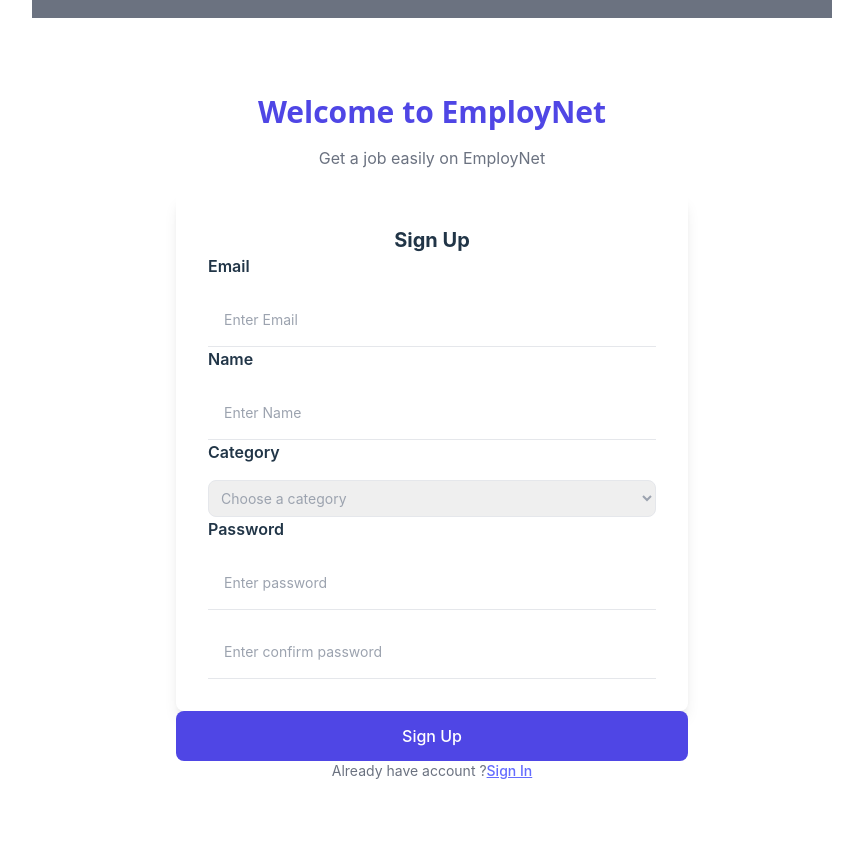
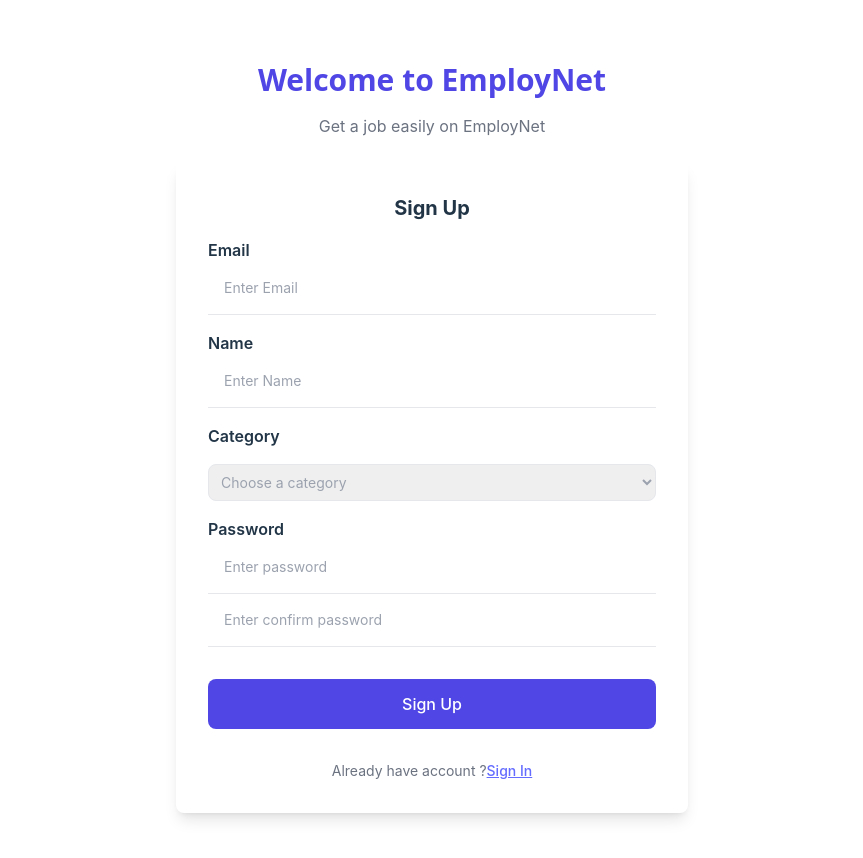
Before and after one commit to BusanCodingClub/EmployNet, a React (Vite) app: page /signup in a window 1280 px wide. Shown: the top 858 px of the page, without its empty margins (208-1071 px from the left). Built offline with nearby package versions, Linux system fonts and the light colour scheme.

Commit message:
로그인, 회웡가입 목업 마진 수정
form에 space-y-4를 삭제하고, label에 mt를 줬습니다.

```diff
--- a/src/pages/signin.jsx
+++ b/src/pages/signin.jsx
@@ -12,26 +12,29 @@ function Signin() {
           <h1 className="text-center text-2xl font-bold text-indigo-600 sm:text-3xl">
             Welcome back to EmployNet
           </h1>
-          <form className="mb-0 mt-6 space-y-4 rounded-lg p-4 shadow-lg sm:p-6 lg:p-8">
+          <form className="mb-0 mt-6 rounded-lg p-4 shadow-lg sm:p-6 lg:p-8">
             <p className="text-center text-xl font-bold">Sign In</p>
-            <label htmlFor="email">Email</label>
+            <label htmlFor="email" className="block mt-4 font-semibold">
+              Email
+            </label>
             <input
               type="email"
               id="email"
               className="w-full border-b border-gray-200 p-4 pe-12 text-sm outline-none focus:border-indigo-200"
               placeholder="Enter Email"
             />
-            <label htmlFor="pw">Password</label>
+            <label htmlFor="pw" className="block mt-4 font-semibold">
+              Password
+            </label>
             <input
               type="password"
               id="pw"
               className="w-full border-b border-gray-200 p-4 pe-12 text-sm outline-none focus:border-indigo-200"
               placeholder="Enter password"
             />
-          </form>
             <button
               type="submit"
-            className="block w-full bg-indigo-600 px-5 py-3 font-medium text-white"
+              className="block my-8 w-full bg-indigo-600 px-5 py-3 font-medium text-white"
             >
               Sign In
             </button>
@@ -41,6 +44,7 @@ function Signin() {
                 Sign Up
               </Link>
             </p>
+          </form>
         </div>
       </div>
     </CenteredContainer>
--- a/src/pages/signup.jsx
+++ b/src/pages/signup.jsx
@@ -15,9 +15,9 @@ function Signup() {
           <p className="mx-auto mt-4 max-w-md text-center text-gray-500">
             Get a job easily on EmployNet
           </p>
-          <form className="mb-0 mt-6 space-y-4 rounded-lg p-4 shadow-lg sm:p-6 lg:p-8">
+          <form className="mb-0 mt-6 rounded-lg p-4 shadow-lg sm:p-6 lg:p-8">
             <p className="text-center text-xl font-bold">Sign Up</p>
-            <label htmlFor="email" className="font-semibold">
+            <label htmlFor="email" className="block mt-4 font-semibold">
               Email
             </label>
             <input
@@ -26,7 +26,7 @@ function Signup() {
               className="w-full border-b border-gray-200 p-4 pe-12 text-sm outline-none focus:border-indigo-200"
               placeholder="Enter Email"
             />
-            <label htmlFor="name" className="font-semibold">
+            <label htmlFor="name" className="block font-semibold mt-4">
               Name
             </label>
             <input
@@ -35,7 +35,7 @@ function Signup() {
               className="w-full border-b border-gray-200 p-4 pe-12 text-sm outline-none focus:border-indigo-200"
               placeholder="Enter Name"
             />
-            <label htmlFor="category" className="font-semibold">
+            <label htmlFor="category" className="block my-4 font-semibold">
               Category
             </label>
             <select
@@ -47,7 +47,7 @@ function Signup() {
               <option value="ds">designer</option>
               <option value="pm">product manager</option>
             </select>
-            <label htmlFor="pw" className="font-semibold">
+            <label htmlFor="pw" className="block mt-4 font-semibold">
               Password
             </label>
             <input
@@ -62,10 +62,9 @@ function Signup() {
               className="w-full border-b border-gray-200 p-4 pe-12 text-sm outline-none focus:border-indigo-200"
               placeholder="Enter confirm password"
             />
-          </form>
             <button
               type="submit"
-            className="block w-full bg-indigo-600 px-5 py-3 font-medium text-white"
+              className="block my-8 w-full bg-indigo-600 px-5 py-3 font-medium text-white"
             >
               Sign Up
             </button>
@@ -75,6 +74,7 @@ function Signup() {
                 Sign In
               </Link>
             </p>
+          </form>
         </div>
       </div>
     </CenteredContainer>
```
Lines whose indentation alone changed are shown as unchanged.
